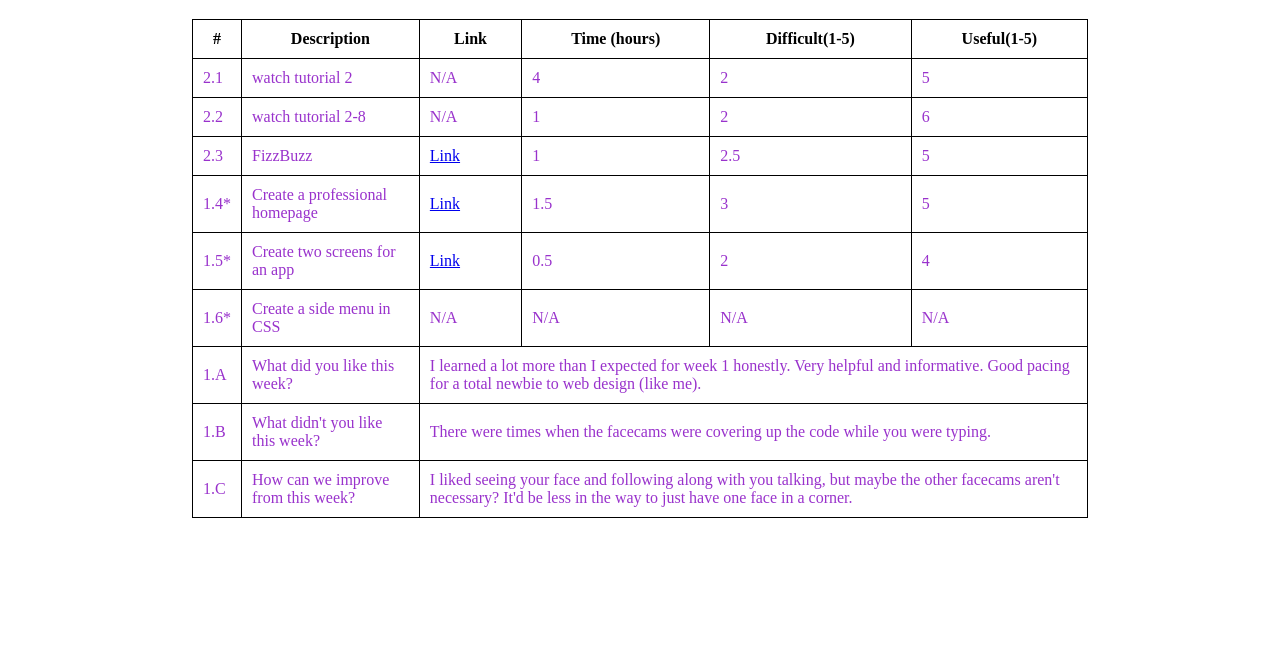
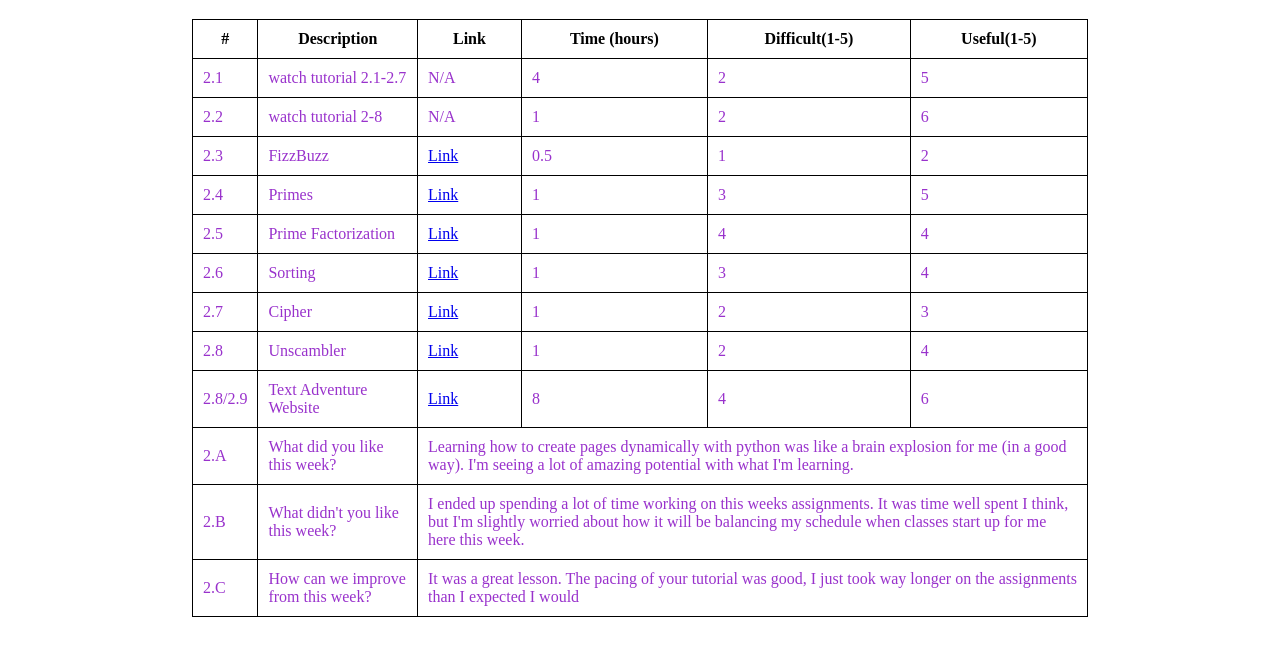
Before and after one commit to clide7029/sbenjamin-personal.github.io, a plain HTML site: page tutorial2.html in a window 1280 px wide. Shown: the part 99-754 px from the top of the page. Drawn offline with Linux system fonts and the light colour scheme.

Commit message:
Finished tutorial 2

```diff
--- a/tutorial2.html
+++ b/tutorial2.html
@@ -37,7 +37,7 @@
 			<tbody>
 				<tr>
 					<td>2.1</td>
-					<td>watch tutorial 2</td>
+					<td>watch tutorial 2.1-2.7</td>
 					<td>N/A</td>
 					<td>4</td>
 					<td>2</td>
@@ -55,48 +55,72 @@
 					<td>2.3</td>
 					<td>FizzBuzz</td>
 					<td><a href="/sbenjamin-personal.github.io/python/fizzbuzz.py">Link</a></td>
+					<td>0.5</td>
 					<td>1</td>
-					<td>2.5</td>
-					<td>5</td>
+					<td>2</td>
 				</tr>
 				<tr>
-					<td>1.4*</td>
-					<td>Create a professional homepage</td>
-					<td><a href="index.html">Link</a></td>
-					<td>1.5</td>
+					<td>2.4</td>
+					<td>Primes</td>
+					<td><a href="/sbenjamin-personal.github.io/python/prime_nums.py">Link</a></td>
+					<td>1</td>
 					<td>3</td>
 					<td>5</td>
 				</tr>
 				<tr>
-					<td>1.5*</td>
-					<td>Create two screens for an app</td>
-					<td><a href="resume.html">Link</a></td>
-					<td>0.5</td>
-					<td>2</td>
+					<td>2.5</td>
+					<td>Prime Factorization</td>
+					<td><a href="/sbenjamin-personal.github.io/python/prime_nums.py">Link</a></td>
+					<td>1</td>
+					<td>4</td>
 					<td>4</td>
 				</tr>
 				<tr>
-					<td>1.6*</td>
-					<td>Create a side menu in CSS</td>
-					<td>N/A</td>
-					<td>N/A</td>
-					<td>N/A</td>
-					<td>N/A</td>
+					<td>2.6</td>
+                    <td>Sorting</td>
+                    <td><a href="/sbenjamin-personal.github.io/python/my_sort.py">Link</a></td>
+					<td>1</td>
+					<td>3</td>
+					<td>4</td>
+                </tr>
+                <tr>
+					<td>2.7</td>
+                    <td>Cipher</td>
+                    <td><a href="/sbenjamin-personal.github.io/python/crypto.py">Link</a></td>
+					<td>1</td>
+					<td>2</td>
+					<td>3</td>
+                </tr>
+                <tr>
+					<td>2.8</td>
+                    <td>Unscambler</td>
+                    <td><a href="/sbenjamin-personal.github.io/python/unscrambler.py">Link</a></td>
+					<td>1</td>
+					<td>2</td>
+					<td>4</td>
+                </tr>
+                <tr>
+					<td>2.8/2.9</td>
+                    <td>Text Adventure Website</td>
+                    <td><a href="/sbenjamin-personal.github.io/python/Space_Escape/Space%20Escape.html">Link</a></td>
+					<td>8</td>
+					<td>4</td>
+					<td>6</td>
 				</tr>
 				<tr>
-					<td>1.A</td>
+					<td>2.A</td>
 					<td>What did you like this week?</td>
-					<td colspan="4">I learned a lot more than I expected for week 1 honestly. Very helpful and informative. Good pacing for a total newbie to web design (like me).</td>
+					<td colspan="4">Learning how to create pages dynamically with python was like a brain explosion for me (in a good way). I'm seeing a lot of amazing potential with what I'm learning.</td>
 				</tr>
 				<tr>
-					<td>1.B</td>
+					<td>2.B</td>
 					<td>What didn't you like this week?</td>
-					<td colspan="4">There were times when the facecams were covering up the code while you were typing.</td>
+					<td colspan="4">I ended up spending a lot of time working on this weeks assignments. It was time well spent I think, but I'm slightly worried about how it will be balancing my schedule when classes start up for me here this week.</td>
 				</tr>
 				<tr>
-					<td>1.C</td>
+					<td>2.C</td>
 					<td>How can we improve from this week?</td>
-					<td colspan="4">I liked seeing your face and following along with you talking, but maybe the other facecams aren't necessary? It'd be less in the way to just have one face in a corner.</td>
+					<td colspan="4">It was a great lesson. The pacing of your tutorial was good, I just took way longer on the assignments than I expected I would</td>
 				</tr>
 			</tbody>
 			</table>
```
